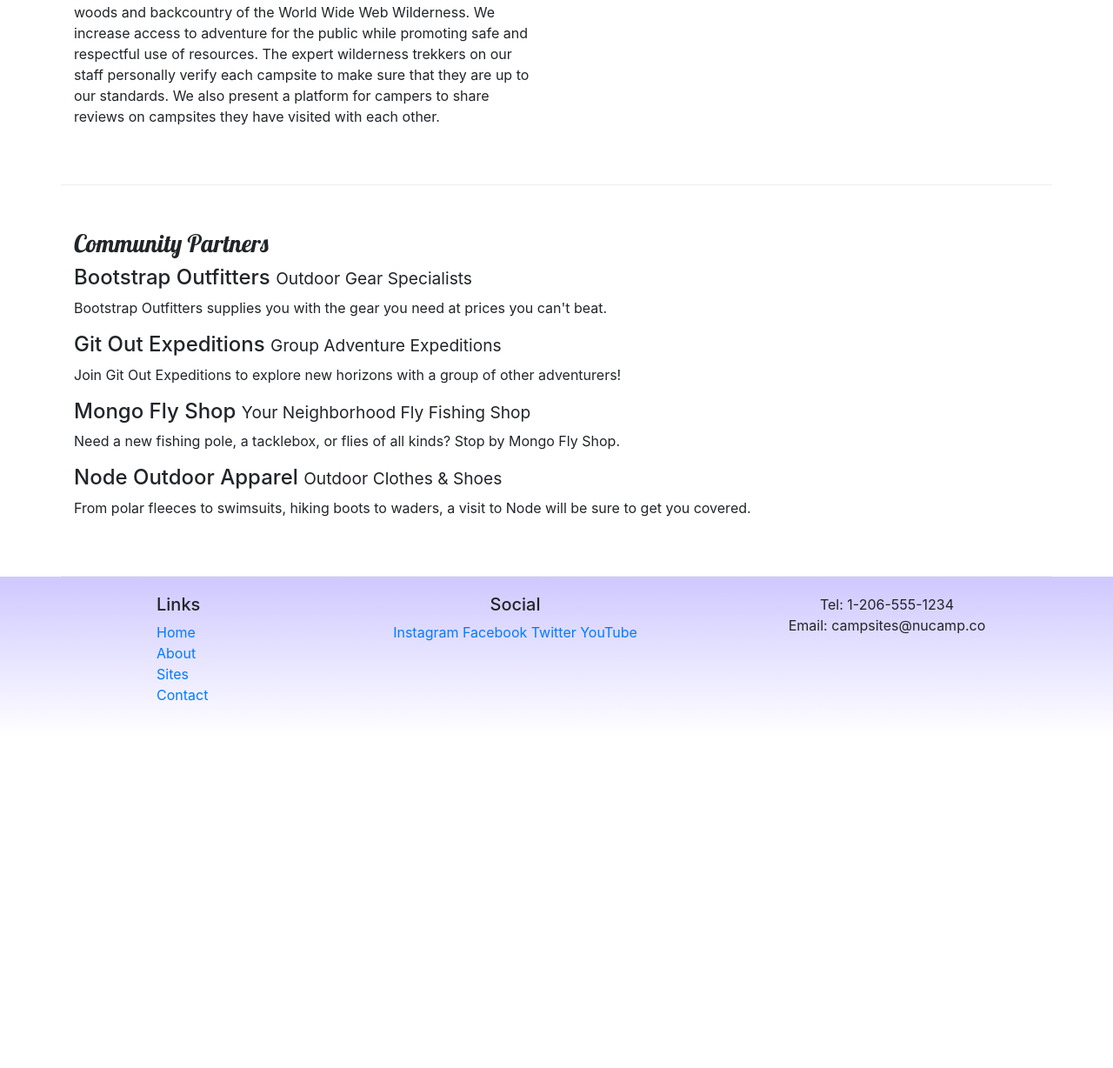
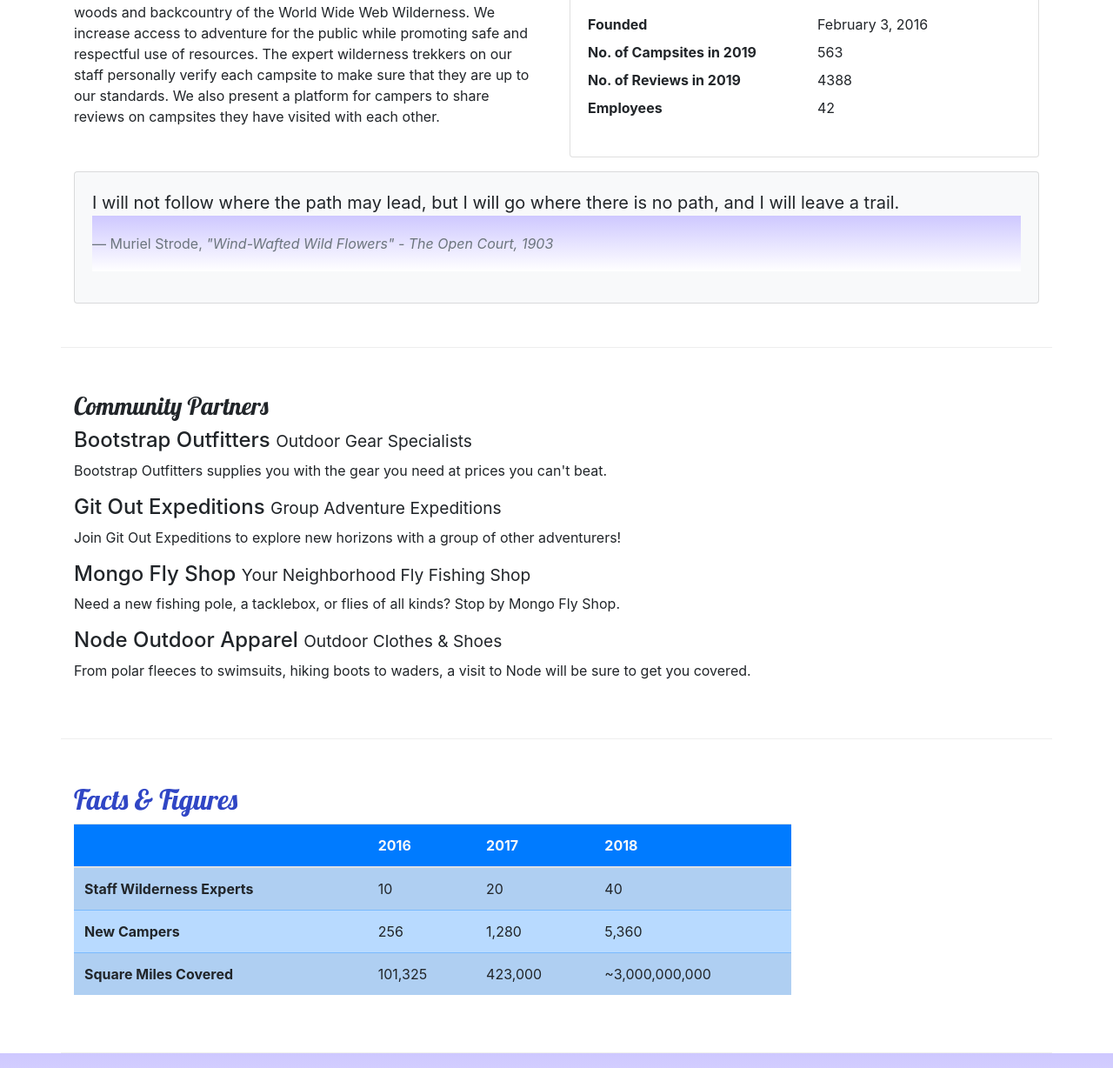
Before and after one commit to mtkrupka1138/bootcampstuff, a website: page aboutus.html in a window 1280 px wide. Shown: the part 567-1795 px from the top of the page at 87% size. Before the commit the page ends 1414 px from the top, so only its background shows below. Drawn offline with nearby package versions, Linux system fonts and the light colour scheme.

Commit message:
Tables and Cards

```diff
--- a/aboutus.html
+++ b/aboutus.html
@@ -60,7 +60,36 @@
         <div class="row row-content">
             <div class="col-sm-6">
                 <h3>Our Mission</h3>
-                <p>We present a curated database of the best campsites in the vast woods and backcountry of the World Wide Web Wilderness. We increase access to adventure for the public while promoting safe and respectful use of resources. The expert wilderness trekkers on our staff personally verify each campsite to make sure that they are up to our standards. We also present a platform for campers to share reviews on campsites they have visited with each other.</p>
+                <p>We present a curated database of the best campsites in the vast woods and backcountry of the World Wide Web Wilderness. We increase access to adventure for the public while promoting safe and respectful use of resources. The expert wilderness trekkers on our staff personally verify each campsite to make sure that they are up to our standards. We also present a platform for campers to share reviews on campsites they have visited with  each other.</p>
+            </div>
+            <div class="col-sm-6">
+                <div class="card">
+                    <h3 class="card-header bg-primary text-white">Facts At a Glance</h3>
+                    <div class="card-body">
+                        <dl class="row">
+                            <dt class="col-6">Founded</dt>
+                            <dd class="col-6">February 3, 2016</dd>
+                            <dt class="col-6">No. of Campsites in 2019</dt>
+                            <dd class="col-6">563</dd>
+                            <dt class="col-6">No. of Reviews in 2019</dt>
+                            <dd class="col-6">4388</dd>
+                            <dt class="col-6">Employees</dt>
+                            <dd class="col-6">42</dd>
+                        </dl>
+                    </div>
+                </div>
+            </div>
+            <div class="col">
+                <div class="card bg-light mt-3">
+                    <blockquote class="blockquote card-body">
+                        <p class="mb-0">I will not follow where the path may lead, but I will go where there is no path, and I will leave a trail.</p>
+                        <footer class="blockquote-footer">Muriel Strode,
+                            <cite title="Source Title">"Wind-Wafted Wild Flowers" -
+                                The Open Court, 1903
+                            </cite>
+                        </footer>
+                    </blockquote>
+        		</div>
             </div>
         </div>
 
@@ -77,9 +106,47 @@
                 <p class="d-none d-sm-block">From polar fleeces to swimsuits, hiking boots to waders, a visit to Node will be sure to get you covered.</p>
             </div>
         </div>
+
+        <div class="row row-content">
+            <div class="col-sm-9">
+            	<h2>Facts &amp; Figures</h2>
+            	<div class="table-responsive">
+               	    <table class="table table-striped">
+	                    <thead>
+	                        <tr class="bg-primary text-light">
+	                            <th></th>
+	                            <th>2016</th>
+	                            <th>2017</th>
+	                            <th>2018</th>
+	                        </tr>
+                    	</thead>
+	                    <tbody class="table-primary">
+                            <tr>
+                                <th>Staff Wilderness Experts</th>
+                                <td>10</td>
+                                <td>20</td>
+                                <td>40</td>
+                            </tr>
+                            <tr>
+                                <th>New Campers</th>
+                                <td>256</td>
+                                <td>1,280</td>
+                                <td>5,360</td>
+                            </tr>
+                            <tr>
+                                <th>Square Miles Covered</th>
+                                <td>101,325</td>
+                                <td>423,000</td>
+                                <td>~3,000,000,000</td>
+                            </tr>
+                        </tbody>
+                    </table>
+                </div>
+            </div>
+       </div>
     </div>
 
-    <footer>
+    <footer class="site-footer">
         <div class="container">
             <div class="row">
                 <div class="col-4 col-sm-2 offset-1">
--- a/css/styles.css
+++ b/css/styles.css
@@ -35,3 +35,8 @@
 .navbar {
     background-color: #901CAD;
 }
+
+.site-footer {
+    background-image: linear-gradient(#CEC8FF, white);
+    padding: 20px 0;
+}
```
Also changed, not shown: index.html (+1 -1 lines).
